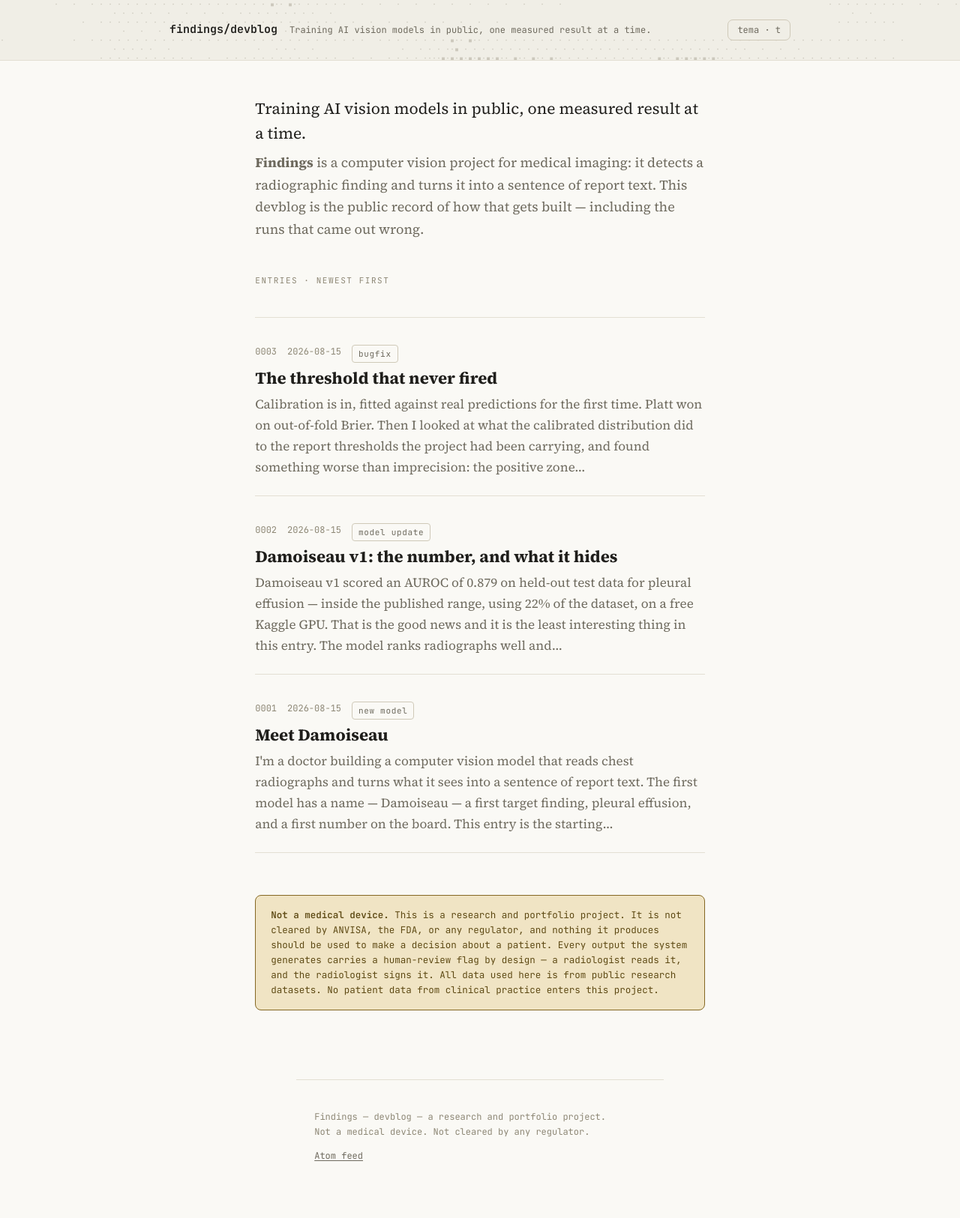
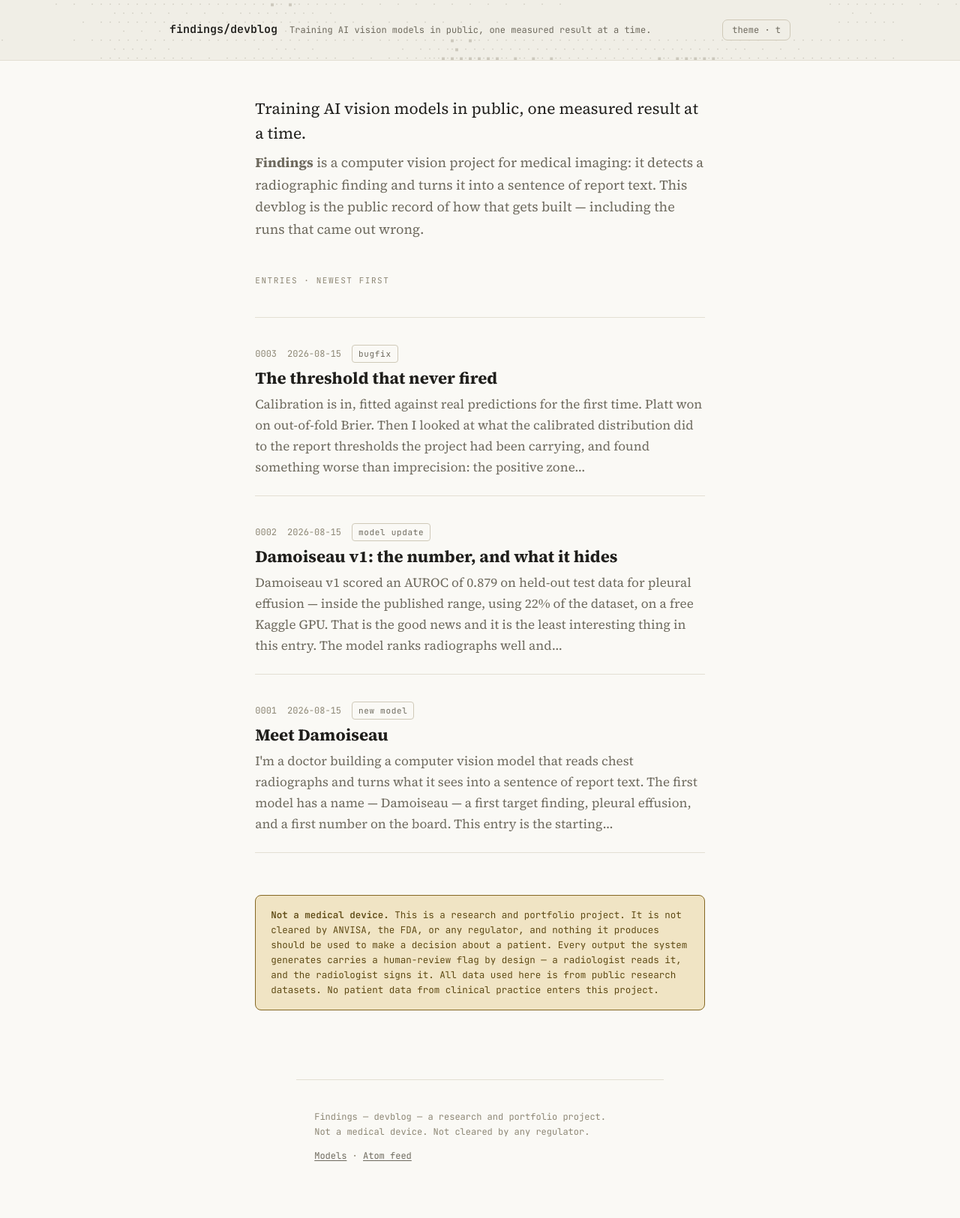
Before and after one commit to ricamp/findings-devblog, a Jekyll site: the page built from index.html, in a window 1280 px wide. Shown: the whole page at 75% size. Built offline with Jekyll 4.4.1, drawn with Linux system fonts in a browser that asks for light colours.

Commit message:
Conserta legenda duplicada, lingua do botao de tema e alinhamento da meta
Tres defeitos independentes, todos pequenos, todos ja no ar.

A legenda do topo estava escrita ao mesmo tempo em _config.yml e no layout.
Batiam por acaso; a primeira edicao em um dos dois lados as separaria sem
nenhum aviso, e o topo passaria a dizer uma coisa e a home outra. Agora sai
de site.tagline, que ja existia e era a fonte pretendida desde o inicio.

O botao de tema falava portugues num site com lang=en — o rotulo visivel
(`tema · t`) e, pior, o aria-label. Quem usa leitor de tela ouvia uma frase
em outra lingua no meio da leitura. Nomes de classe e comentarios seguem em
portugues: esses nao chegam a ninguem.

.entrada-meta era flex sem align-items, ou seja, stretch. Stretch iguala a
altura das CAIXAS e nao diz nada sobre o texto dentro delas. Enquanto todos
os itens da linha tinham a mesma fonte isso nao aparecia; a etiqueta, que e'
11px com padding e borda propria contra 12px de texto solto, revelou o
problema — 1,5px de desvio de baseline, medidos no navegador, o suficiente
para a linha parecer torta sem que se saiba por que. baseline zera. Sobra
0,5px de diferenca no centro do texto, irredutivel enquanto as fontes forem
de tamanhos diferentes, e irrelevante: o olho le uma linha pela baseline.

.cabeca-meta tem o mesmo flex sem align-items e esta certo por sorte — seus
itens sao todos 12,5px. Se um dia entrar uma etiqueta ali, reaparece igual.

```diff
--- a/_layouts/default.html
+++ b/_layouts/default.html
@@ -37,9 +37,16 @@
   <pre class="fx-camada" data-fx="sorteio" aria-hidden="true"></pre>
   <div class="topo-interno">
     <a class="marca" href="{{ '/' | relative_url }}" data-fx-scramble>findings/devblog</a>
-    <span class="topo-tag">Training AI vision models in public, one measured result at a time.</span>
+    <!-- A legenda vem do _config. Ela ja esteve escrita aqui e la ao mesmo tempo:
+         batiam por acaso, e a primeira edicao em um dos dois lados as separaria
+         sem aviso — o topo diria uma coisa e a home outra. -->
+    <span class="topo-tag">{{ site.tagline }}</span>
+    <!-- O site inteiro e' em ingles (lang=en). O rotulo e o aria-label estavam em
+         portugues: quem usa leitor de tela ouvia uma frase em outra lingua no meio
+         da leitura. Nomes de classe e comentarios continuam em portugues — esses
+         nao chegam ao leitor. -->
     <button class="tema-btn" id="tema-btn" type="button"
-            aria-label="Alternar tema claro e escuro">tema · t</button>
+            aria-label="Toggle light and dark theme">theme · t</button>
   </div>
 </header>
 
@@ -53,6 +60,7 @@
     Not a medical device. Not cleared by any regulator.
   </p>
   <p>
+    <a href="{{ '/models/' | relative_url }}">Models</a> ·
     <a href="{{ '/feed.xml' | relative_url }}">Atom feed</a>
   </p>
 </footer>
--- a/assets/style.css
+++ b/assets/style.css
@@ -174,6 +174,11 @@
   font-size: 12px;
   color: var(--tinta-3);
   display: flex;
+  /* baseline, nao o stretch padrao: a etiqueta e' 11px com padding e borda, os
+     outros itens sao texto solto a 12px. Stretch iguala a ALTURA das caixas e
+     deixa o texto de dentro em alturas diferentes — media 1,5px de desvio de
+     baseline, o bastante para a linha parecer torta. */
+  align-items: baseline;
   gap: 14px;
   flex-wrap: wrap;
   margin-bottom: 6px;
```
